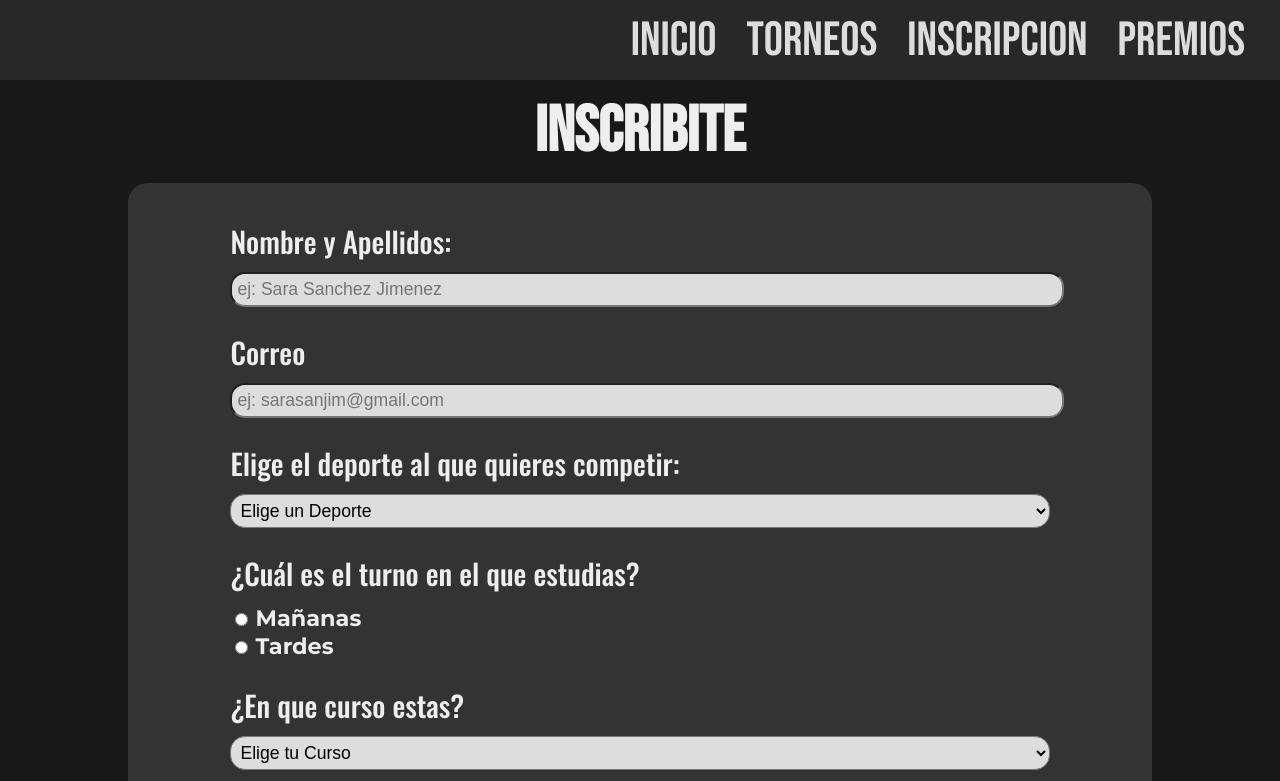
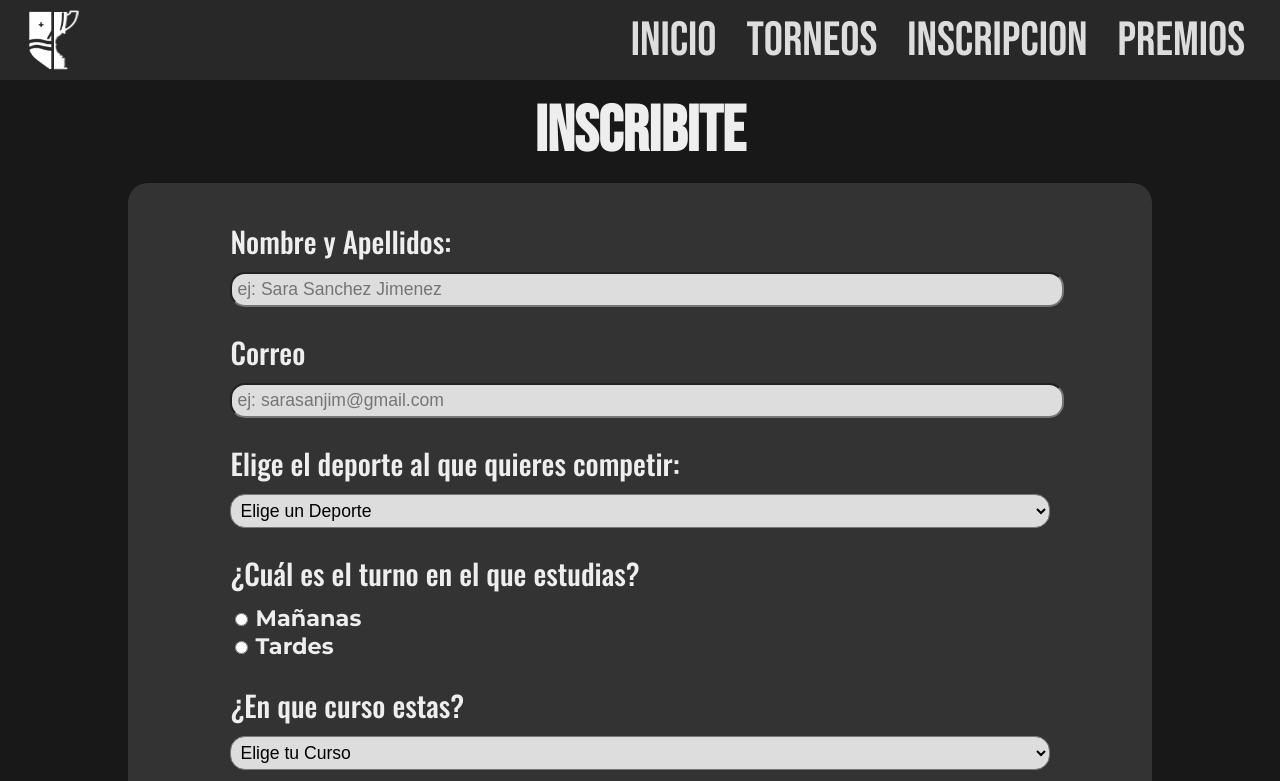
Before and after one commit to PabloCebrianSanchez/WebResponsive, a plain HTML site: page pages/inscripcion.html in a window 1280 px wide. Shown: the top 781 px of the page. Drawn offline with nearby package versions, Linux system fonts and the light colour scheme.

Commit message:
imagenes

```diff
--- a/pages/inscripcion.html
+++ b/pages/inscripcion.html
@@ -14,7 +14,7 @@
 <body>
     <header class="header">
         <div class="header__image">
-            <img src="img/logo.png" class="header__image" alt="">
+            <img src="../img/logo.png" class="header__image" alt="">
         </div>
         <nav class="header__nav">
             <input type="checkbox" id="nav-checkbox">
```
Also changed, not shown: pages/premios.html (+1 -1 lines), pages/torneos.html (+1 -1 lines).
